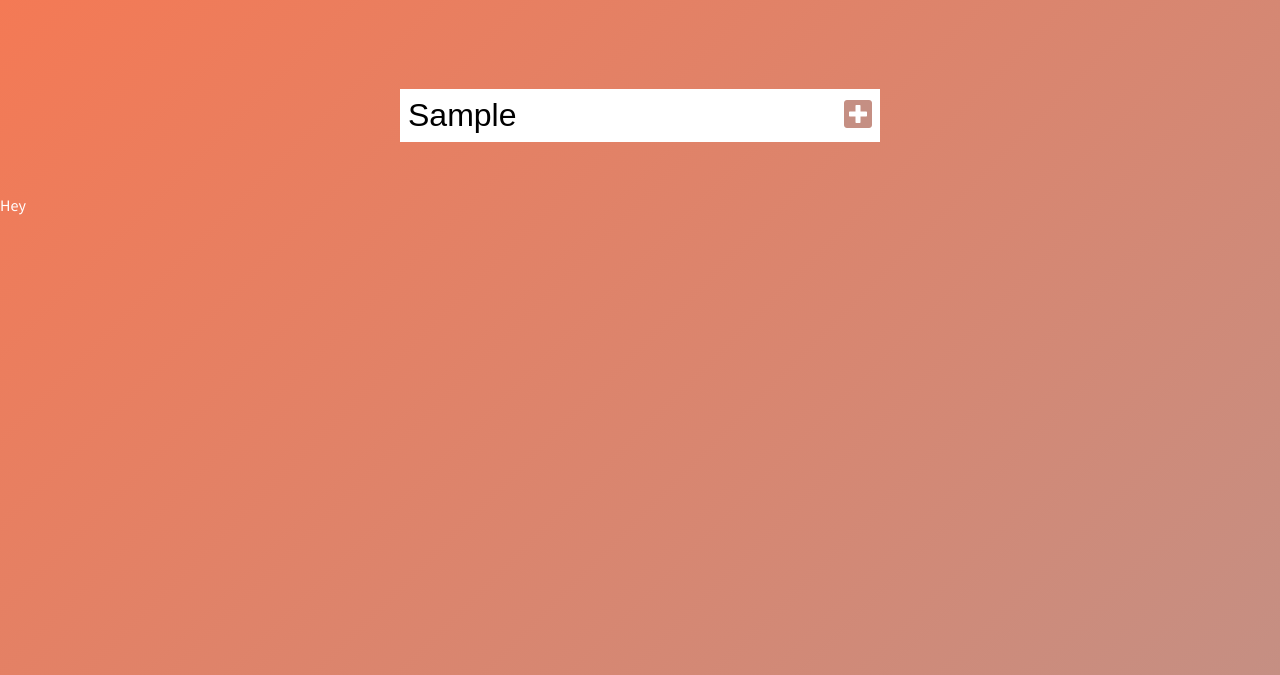
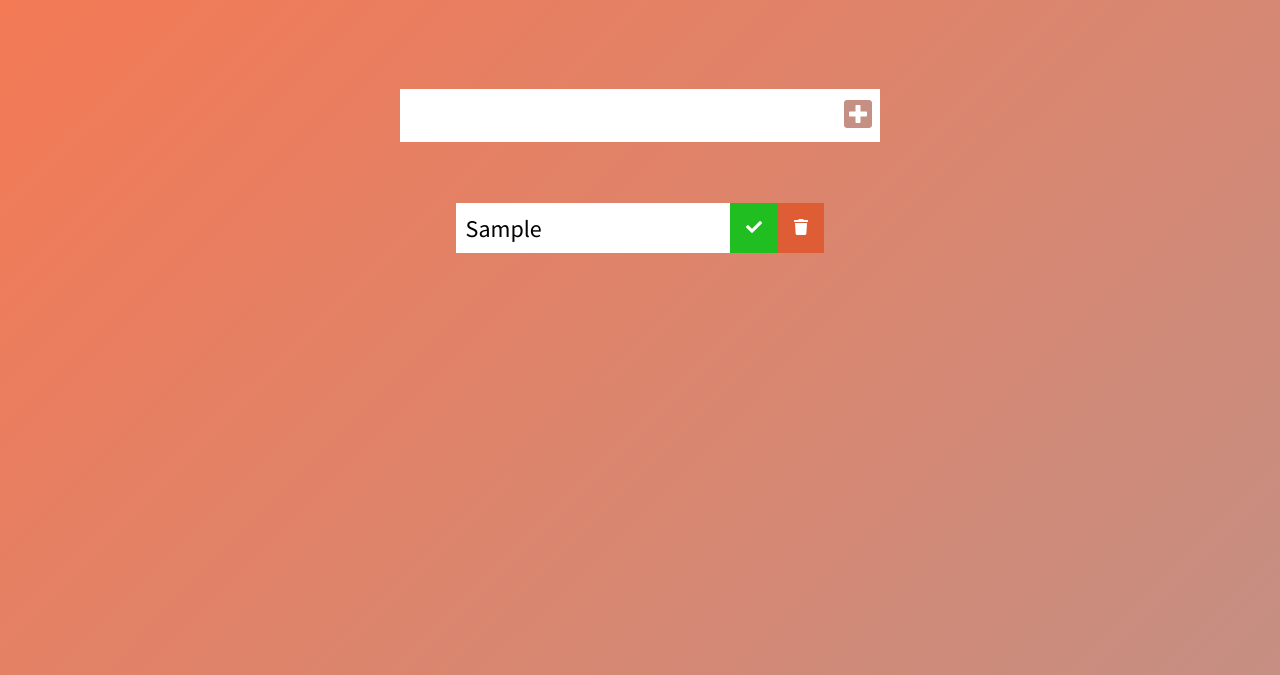
Before and after one commit to moebe-dev/Todo-List, a plain HTML site: page index.html in a window 1280 px wide. Both pictures are taken after typing "Sample" into the empty fields and a click on the button 858 px from the left and 240 px from the top of the page. Shown: the part 125-800 px from the top of the page. Drawn offline with Linux system fonts and the light colour scheme.

Commit message:
Fixed Bugs In Javascript And CSS

```diff
--- a/assets/app.js
+++ b/assets/app.js
@@ -5,29 +5,50 @@ const todoList = document.querySelector('.todo-list');
 
 //Event Listeners
 todoButton.addEventListener('click', addTodo);
+todoList.addEventListener('click', deleteCheck);
 
 //Functions
 function addTodo(event) {
     //Prevents Form From Submitting
     event.preventDefault();
     //todo Div
-    const todoDiv = document.createElement('div');
+    const todoDiv = document.createElement("div");
     todoDiv.classList.add('todo');
     //Creat LI
     const newTodo = document.createElement('li');
-    newTodo.innerText = "Hey";
+    newTodo.innerText = todoInput.value;
     newTodo.classList.add('todo-item');
     todoDiv.appendChild(newTodo);
     //CHECK MARK BUTTON
     const completedButton = document.createElement('button');
     completedButton.innerHTML = '<i class="fas fa-check"></i>';
-    completedButton.classList.add('Complete-btn');
-    todoDiv.hasPointerCapture(completedButton);
+    completedButton.classList.add("complete-btn");
+    todoDiv.appendChild(completedButton);
     //CHECK TRASH BUTTON
     const trashButton = document.createElement('button');
     trashButton.innerHTML = '<i class="fas fa-trash"></i>';
-    trashButton.classList.add('Complete-btn');
-    todoDiv.hasPointerCapture(trashButton);
+    trashButton.classList.add('trash-btn');
+    todoDiv.appendChild(trashButton);
     //Append To List
     todoList.appendChild(todoDiv);
+    //Clear Todo Input Value
+    todoInput.value = "";
 }
+
+function deleteCheck(e) {
+    const item = e.target;
+    //delete Todo
+    if (item.classList[0] === "trash-btn") {
+        const todo = item.parentElement;
+        //Animation
+        todo.classList.add('fall');
+        todo.addEventListener('transitionened', function() {
+            todo.remove();
+        });
+    }
+    //Check Mark
+    if (item.classList[0] === "complete-btn") {
+        const todo = item.parentElement;
+        todo.classList.toggle("completed");
+    }
+}
--- a/assets/style.css
+++ b/assets/style.css
@@ -43,3 +43,62 @@ form button:hover {
     background: #c58f83;
     color: white;
 }
+
+.todo-container {
+    display: flex;
+    justify-content: center;
+    align-items: center;
+}
+
+.todo-list {
+    min-width: 30%;
+    list-style: none;
+}
+
+.todo {
+    margin: 0.5rem;
+    background: white;
+    color: black;
+    font-size: 1.5rem;
+    display: flex;
+    justify-content: space-between;
+    align-items: center;
+    transition: all 1.5s ease-out;
+}
+
+.todo li {
+    flex: 1;
+}
+
+.trash-btn,
+.complete-btn {
+    background: #df5d35;
+    color: white;
+    border: none;
+    padding: 1rem;
+    cursor: pointer;
+    font-size: 1rem;
+}
+
+.complete-btn {
+    background: rgb(32, 190, 32);
+}
+
+.todo-item {
+    padding: 0rem 0.6rem;
+}
+
+.fa-trash,
+.fa-check {
+    pointer-events: none;
+}
+
+.completed {
+    text-decoration: line-through;
+    opacity: 0.5;
+}
+
+.fall {
+    transform: translateY(8rem) rotateZ(20deg);
+    opacity: 0;
+}
```
Also changed, not shown: 1 other file.
